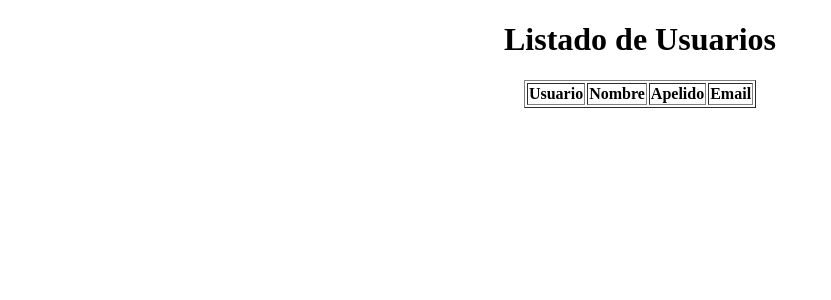
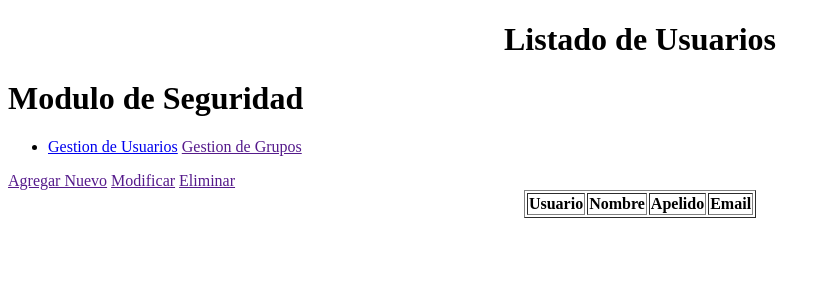
Before and after one commit to nestor009/Petshop-php, a PHP site: page /vista/usuarios.php in a window 1280 px wide. Shown: the top 300 px of the page, without its empty margins (0-831 px from the left). Run offline with PHP 8.4, Linux system fonts and the light colour scheme; lists and menus that the app fills with data are empty.

Commit message:
21 oct 5pm

```diff
--- a/App/entidades/usuario.php
+++ b/App/entidades/usuario.php
@@ -10,9 +10,9 @@ class Usuario{
 	private $estado;
 	private $grupos;
 
-	public function __construct(){
+	/*public function __construct(){
 
-	}
+	}*/
 
 	public function __construct($iuser, $ipass, $inombre, $iapellido, $iemail, $iestado,$igrupos){
 
--- a/App/vista/includes/header.php
+++ b/App/vista/includes/header.php
@@ -2,7 +2,7 @@
 	<h1>Modulo de Seguridad</h1>
 	<ul>
 		<li>
-			<a href="" title="">Gestion de Usuarios</a>
+			<a href="vista/usuarios.php" title="">Gestion de Usuarios</a>
 			<a href="" title="">Gestion de Grupos</a>
 		</li>
 	</ul>
--- a/App/vista/usuarios.php
+++ b/App/vista/usuarios.php
@@ -1,7 +1,7 @@
 <?php
 
 include("../controlador/ctrlUsuarios.php");
-include("usuario.php");
+include("../entidades/usuario.php");
 
 
 
@@ -21,7 +21,10 @@ $usuarios = $ctrl->obtenerUsuarios();
 	<h1 align="center">
 		Listado de Usuarios
 	</h1>
-
+	<?php include("includes/header.php"); ?>
+	<a href="" title="">Agregar Nuevo</a>
+	<a href="" title="">Modificar</a>
+	<a href="" title="">Eliminar</a>
 	 <form name="Usuarios">
 
 	 	<table cellpadding="1" border="1" cellspacing="2" align="center">
```
Lines whose indentation alone changed are shown as unchanged.
